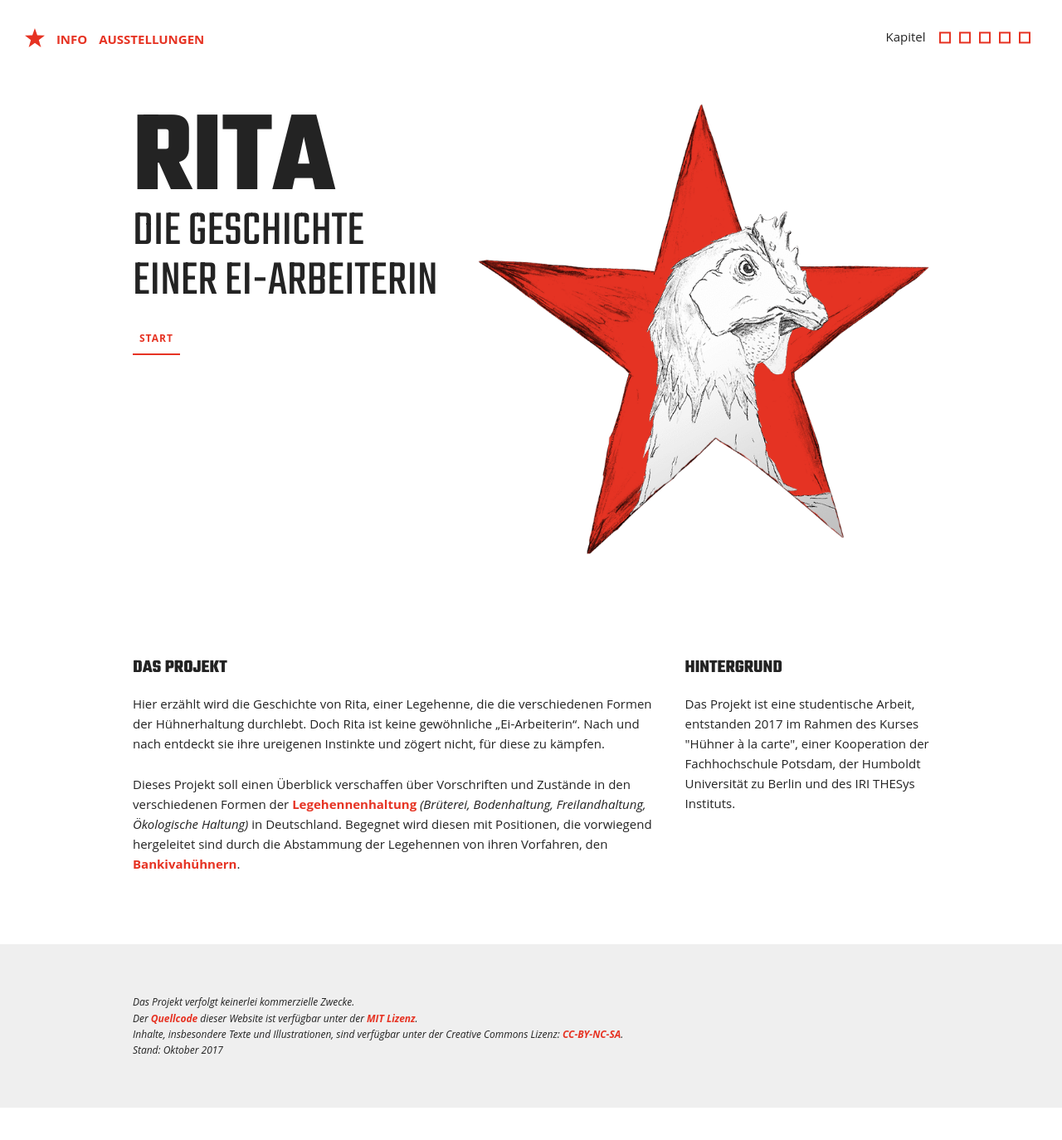
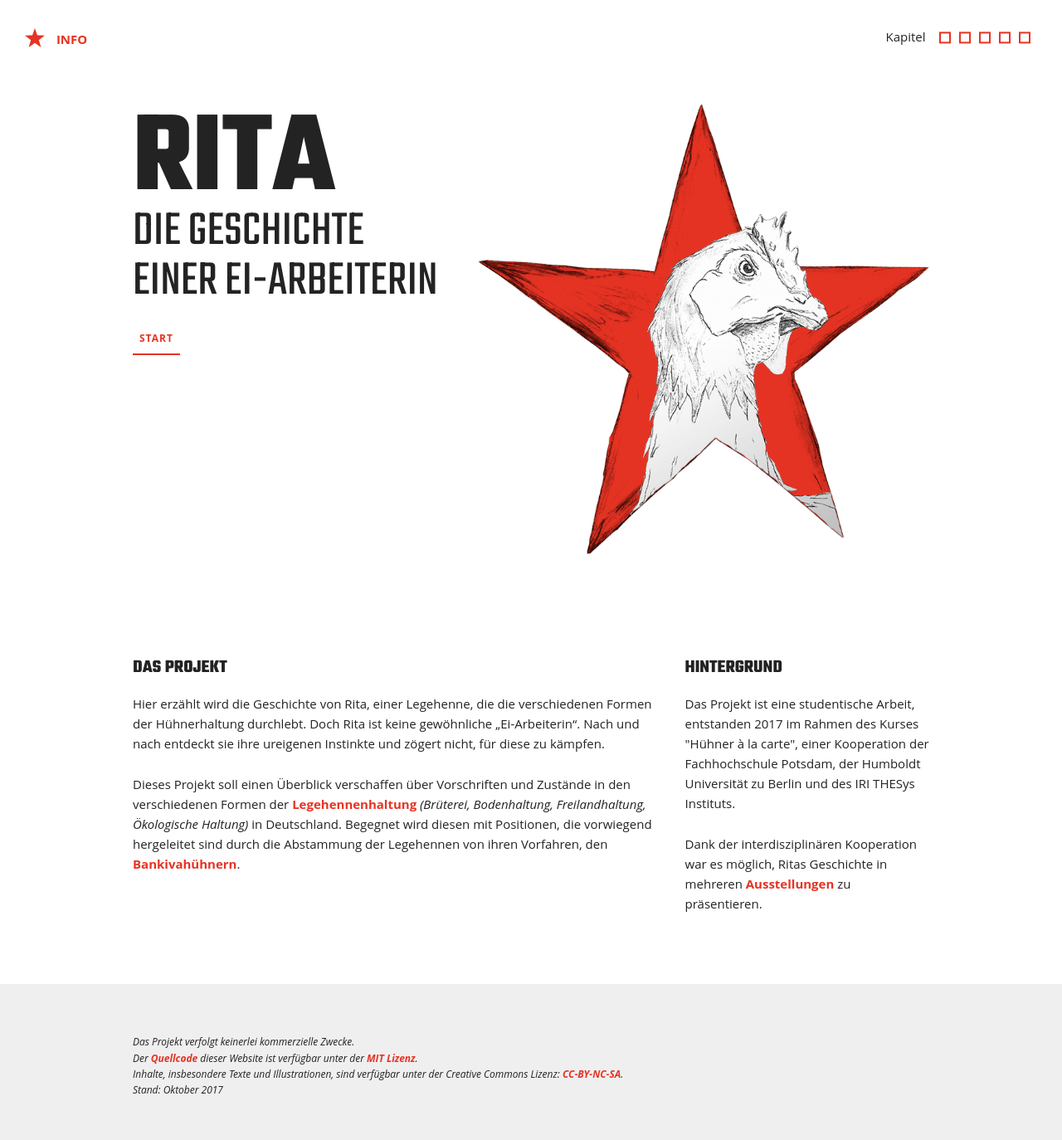
Before and after one commit to dnsos/ritasgeschichte, a Jekyll site: the page built from index.html, in a window 1280 px wide and 1383 px high. Shown: the top 1374 px of the window at 83% size. Built offline with Jekyll 4.4.1, drawn with Linux system fonts in a browser that asks for light colours.

Commit message:
Removed "Ausstellungen" from nav
Now in section "Hintergrund".
Fixes #17

```diff
--- a/_includes/header.html
+++ b/_includes/header.html
@@ -5,7 +5,6 @@
       <ul>
         <li><img class="red-star" src="{{site.baseurl}}/img/red-star.svg" alt="Roter Stern"></li>
         <li><a href="{{site.baseurl}}#info">INFO</a></li>
-        <li><a href="{{site.baseurl}}/ausstellungen/">AUSSTELLUNGEN</a></li>
       </ul>
     </section>
 
--- a/index.html
+++ b/index.html
@@ -29,6 +29,7 @@ excerpt: Hier erzählt wird die Geschichte von Rita, einer Legehenne, die die ve
     <section class="four columns">
       <h4>Hintergrund</h4>
       <p>Das Projekt ist eine studentische Arbeit, entstanden 2017 im Rahmen des Kurses "Hühner à la carte", einer Kooperation der Fachhochschule Potsdam, der Humboldt Universität zu Berlin und des IRI THESys Instituts.</p>
+      <p>Dank der interdisziplinären Kooperation war es möglich, Ritas Geschichte in mehreren <a href="{{site.baseurl}}/ausstellungen/">Ausstellungen</a> zu präsentieren.</p>
     </section>
 
   </section>
```
